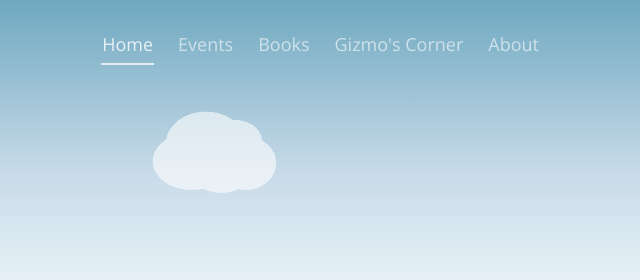
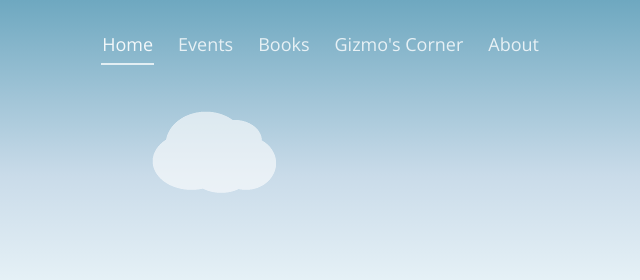
Before and after one commit to DreamFIRST/DreamNext, a plain HTML site: page index.html in a window 1280 px wide. Shown: the top 280 px of the page, 603-1243 px from the left. Drawn offline with nearby package versions, Linux system fonts and the light colour scheme.

Commit message:
Increase navigation legibility

```diff
--- a/css/main.css
+++ b/css/main.css
@@ -60,7 +60,6 @@ nav {
 	font-size: 18px;
 	line-height: 18px;
 	font-weight: 300;
-	color: rgba(255,255,255, 0.7);
 
 	list-style-type: none;
 	float: right;
@@ -74,11 +73,11 @@ nav {
 	margin: 0; padding: 5px 10px;
 	display: block;
 
-	color: rgba(255,255,255, 0.6);
+	color: rgba(255,255,255, 0.8);
 	text-decoration: none;
 
 	transition-duration: 0.2s;
-	transition-property: background, border, color;
+	transition-property: background, border, color, text-shadow;
 }
 
 #nav li + li {
@@ -86,7 +85,7 @@ nav {
 }
 
 #nav li[selected] a {
-	color: rgba(255,255,255, 0.8);
+	color: rgba(255,255,255, 0.9);
 }
 
 #nav li[selected]::after {
@@ -102,6 +101,7 @@ nav {
 #nav li:hover a {
 	color: white;
 	border-radius: 3px;
+	text-shadow: 0 0 1px rgba(255,255,255, 0.2);
 }
 
 #content {
```
